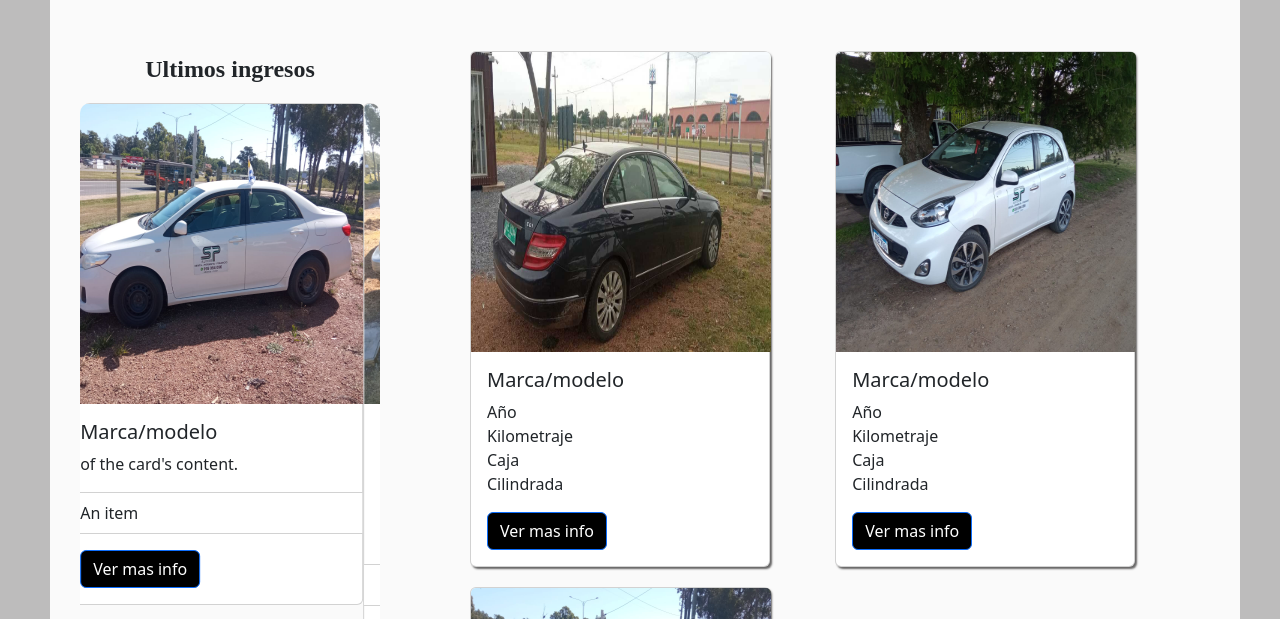
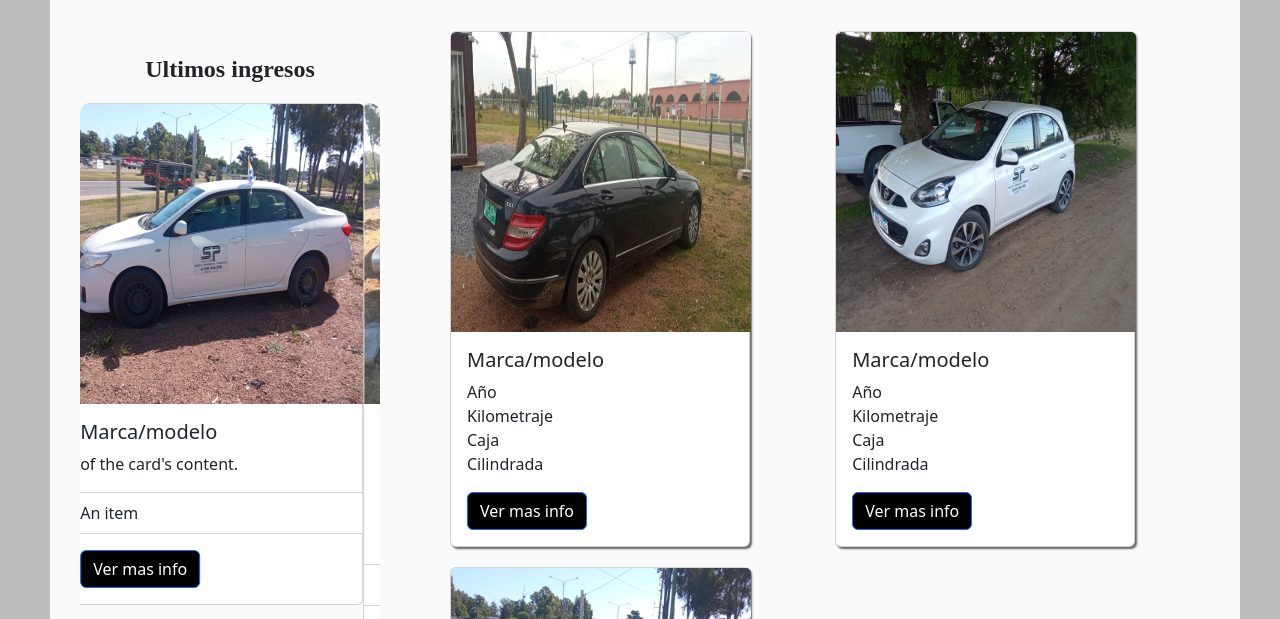
Before and after one commit to Martin-Valdes/automotora, a website: page pages/comprar.html in a window 1280 px wide. Shown: the part 139-758 px from the top of the page. Drawn offline with nearby package versions, Linux system fonts and the light colour scheme; files that its build step writes are made by us from their sources.

Commit message:
first commit

```diff
--- a/scss/layout/_main-comprar.scss
+++ b/scss/layout/_main-comprar.scss
@@ -56,9 +56,10 @@
             }
         }
         .container{
-            margin: 2.5rem;
+            margin: 1.25rem;
 
             .row{
+
                 padding: .625rem;
                 .col{
                     width: 18.75rem;
@@ -81,7 +82,6 @@
                                 color: red;
                             }
                         }
-
                     }
                     .card:hover{
                         box-shadow: .3125rem .3125rem .3125rem rgb(102, 101, 101);
```
Also changed, not shown: css/style.css.
